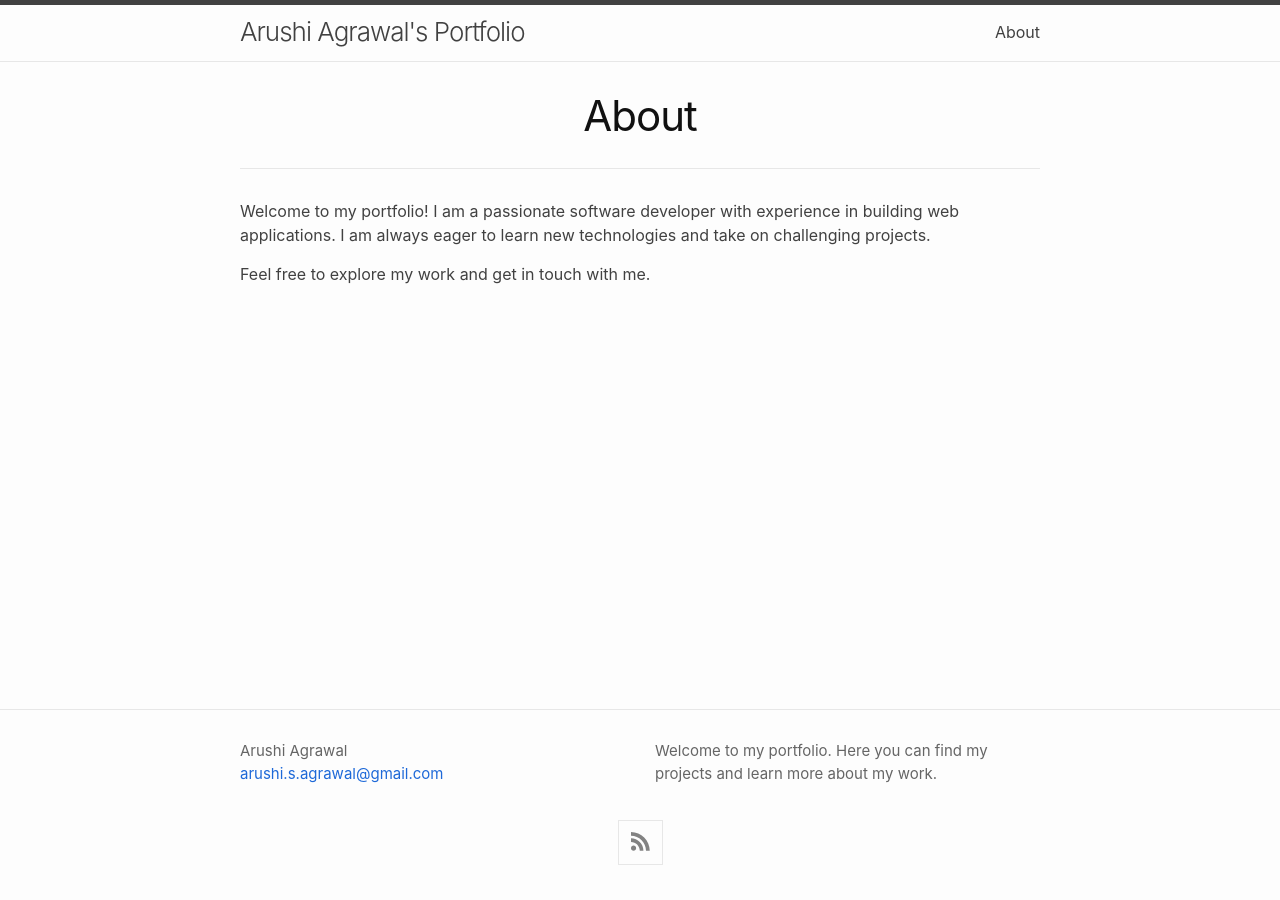
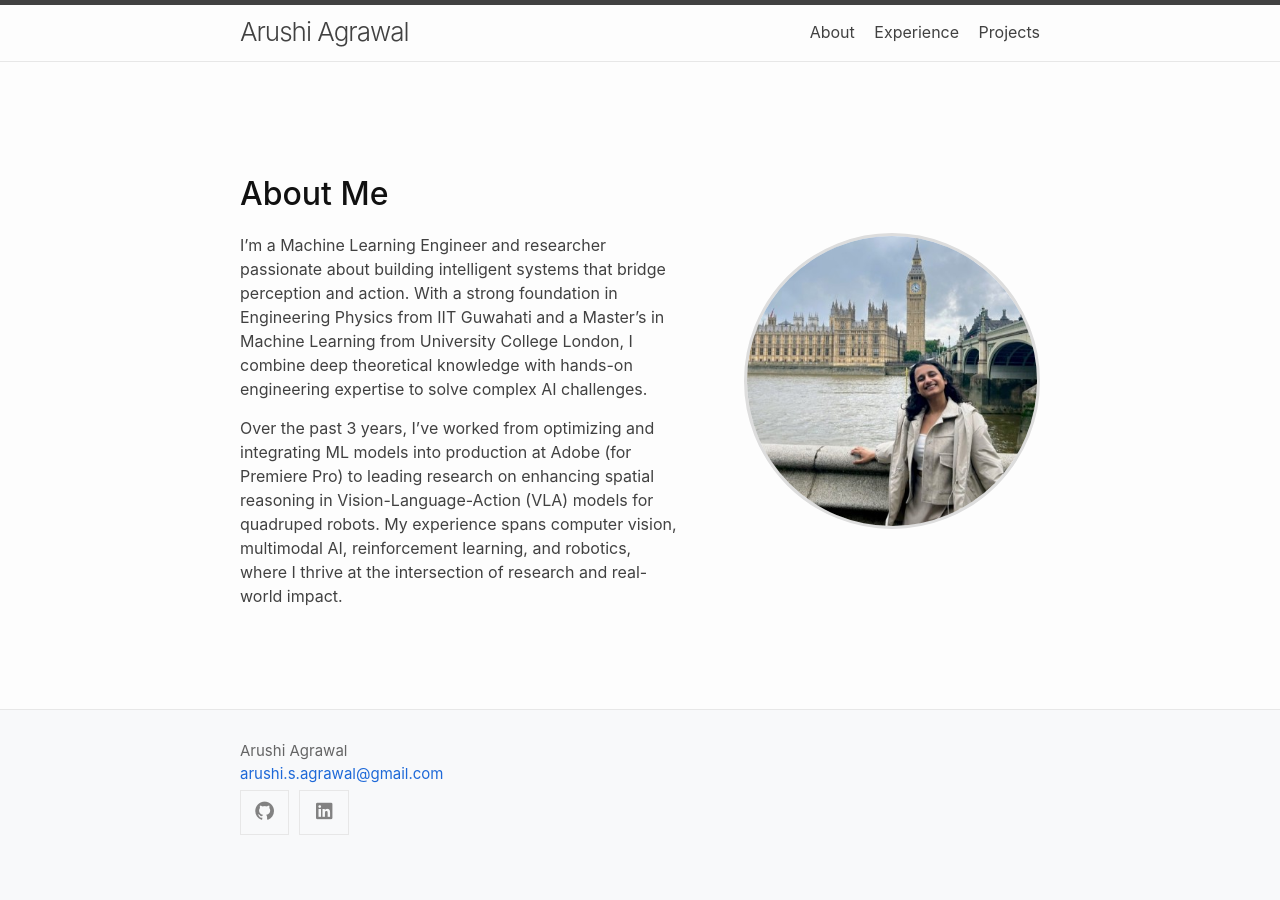
Before and after one commit to arushi-agrawal/arushi-agrawal.github.io, a Jekyll site: the page built from about.md, in a window 1280 px wide. Built offline with Jekyll 4.4.1, drawn with Linux system fonts in a browser that asks for light colours.

Commit message:
changes to main page

```diff
--- a/_config.yml
+++ b/_config.yml
@@ -1,14 +1,14 @@
 # Site-wide settings
 # ------------------
 #
-title: Arushi Agrawal's Portfolio
+title: Arushi Agrawal
 
 author:
   name: Arushi Agrawal
   email: arushi.s.agrawal@gmail.com
+  github_username: arushi-agrawal
+  linkedin_username: arushi-agrawal
 
-description: >
-  Welcome to my portfolio. Here you can find my projects and learn more about my work.
 
 
 # Build settings
@@ -42,7 +42,7 @@ plugins:
 #  *All described config keys below should be nested under the top-level
 #   `minima` key.*
 #
-# minima:
+minima:
 #   Minima skin selection. Available skins are:
 #     * classic            Default, light color scheme.
 #     * dark               Dark variant of the classic skin.
@@ -56,8 +56,10 @@ plugins:
 #     If you wish to link only specific pages in the site-navigation, use this
 #     and list the `path` property (as represented via Liquid) of the pages in
 #     the order they should be rendered.
-#   nav_pages:
-#     - about.md
+  nav_pages:
+    - about.md
+    - experience.md
+    - projects.md
 #
 #   Set to `true` to show excerpts on the homepage.
 #   show_excerpts: false
@@ -73,13 +75,16 @@ plugins:
 #       * title    Tooltip rendered on hovering over icon.
 #       * icon     Font Awesome icon id. `github` corresponds to `fa-github`.
 #       * url      Full URL of social profile.
-social_links:
-  - title: GitHub
-    icon: github
-    url: "https://github.com/arushi-agrawal"
+  social_links:
+    - title: GitHub
+      icon: github
+      url: "https://github.com/arushi-agrawal"
+    - title: LinkedIn
+      icon: linkedin
+      url: "https://www.linkedin.com/in/arushi-agrawal"
 #
 #   Hide syndication feed subscription link.
 #     RSS / Atom feed link is always rendered as the last item of social-links
 #     list. Set below key to `true` to not have the link to feed rendered as
 #     part of social-links list.
-#   hide_site_feed_link: false
+  hide_site_feed_link: true
--- a/_includes/footer.html
+++ b/_includes/footer.html
@@ -15,6 +15,7 @@
           {% if site.author.email -%}
             <li><a class="u-email" href="mailto:{{ site.author.email }}">{{ site.author.email }}</a></li>
           {%- endif %}
+          <li>{%- include social.html -%}</li>
         </ul>
       {%- endif %}
       </div>
@@ -23,9 +24,6 @@
       </div>
     </div>
 
-    <div class="social-links">
-      {%- include social.html -%}
-    </div>
 
   </div>
 
--- a/_includes/header.html
+++ b/_includes/header.html
@@ -4,7 +4,7 @@
     {%- assign default_paths = site.pages | map: "path" -%}
     {%- assign page_paths = site.minima.nav_pages | default: default_paths -%}
     {%- assign page_titles = site.pages | map: 'title' | compact %}
-    <a class="site-title" rel="author" href="{{ '/' | relative_url }}">{{ site.title | escape }}</a>
+    <a class="site-title" rel="author" href="{{ '/about/' | relative_url }}">{{ site.title | escape }}</a>
 
     {%- unless page_titles == empty %}
       <nav class="site-nav">
--- a/_sass/minima/custom-styles.scss
+++ b/_sass/minima/custom-styles.scss
@@ -1,2 +1,47 @@
-// Placeholder to allow defining custom styles that override everything else.
-// (Use `_sass/minima/custom-variables.scss` to override variable defaults)
+// Custom styles for the About page
+.about-container {
+  display: flex;
+  align-items: center;
+  gap: 2rem;
+}
+
+.about-text {
+  flex: 2;
+}
+
+.about-image {
+  flex: 1;
+  text-align: center;
+  margin-left: 2rem;
+
+  img {
+    border-radius: 50%;
+    max-width: 290px;
+    height: auto;
+    border: 3px solid #ddd;
+  }
+}
+
+// Remove the large "About" title from the page
+.post-header {
+  border: none;
+}
+
+.post-title {
+  display: none;
+}
+
+.social-media-list {
+  list-style: none;
+  margin: 0;
+  padding: 0;
+
+  li {
+    display: inline-block;
+    margin-right: 10px;
+  }
+}
+
+.site-footer {
+  background-color: #f8f9fa;
+}
--- a/about.md
+++ b/about.md
@@ -4,6 +4,13 @@ title: About
 permalink: /about/
 ---
 
-Welcome to my portfolio! I am a passionate software developer with experience in building web applications. I am always eager to learn new technologies and take on challenging projects.
-
-Feel free to explore my work and get in touch with me.
+<div class="about-container">
+  <div class="about-text">
+    <h2>About Me</h2>
+    <p>I’m a Machine Learning Engineer and researcher passionate about building intelligent systems that bridge perception and action. With a strong foundation in Engineering Physics from IIT Guwahati and a Master’s in Machine Learning from University College London, I combine deep theoretical knowledge with hands-on engineering expertise to solve complex AI challenges.</p>
+    <p>Over the past 3 years, I’ve worked from optimizing and integrating ML models into production at Adobe (for Premiere Pro) to leading research on enhancing spatial reasoning in Vision-Language-Action (VLA) models for quadruped robots. My experience spans computer vision, multimodal AI, reinforcement learning, and robotics, where I thrive at the intersection of research and real-world impact.</p>
+  </div>
+  <div class="about-image">
+    <img src="{{ '/assets/images/1751931406105.jpeg' | relative_url }}" alt="Arushi Agrawal">
+  </div>
+</div>
--- a/assets/css/style.scss
+++ b/assets/css/style.scss
@@ -4,4 +4,5 @@
 
 @import
   "minima/skins/{{ site.minima.skin | default: 'classic' }}",
-  "minima/initialize";
+  "minima/initialize",
+  "minima/custom-styles";
```
Also changed, not shown: experience.md (added, +7 -0 lines), projects.md (added, +7 -0 lines), assets/images/1751931406105.jpeg (added).
